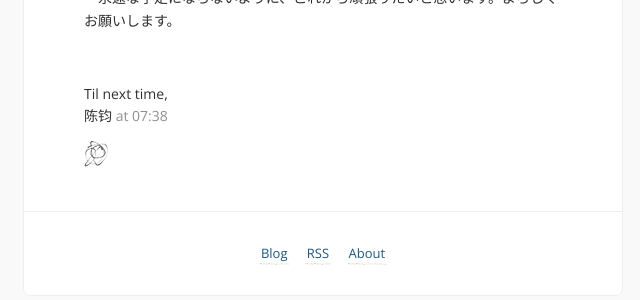
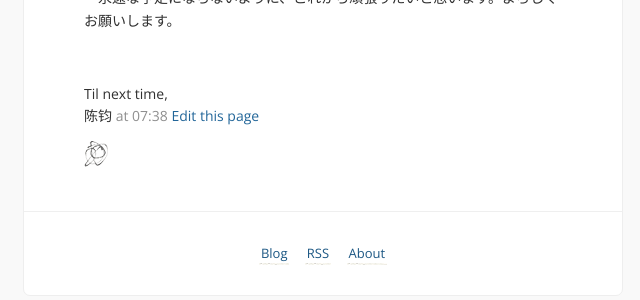
Before and after one commit to garycruise/garycruise.github.com, a Jekyll site: the page built from _posts/2016-11-06-hello-world.md, in a window 1280 px wide. Shown: the part 625-925 px from the top of the page, without its empty margins (317-957 px from the left). Built offline with Jekyll 4.4.1, drawn with Linux system fonts in a browser that asks for light colours; comment, search, counter and statistics services are not loaded.

Commit message:
Change signoff page

```diff
--- a/_includes/signoff.html
+++ b/_includes/signoff.html
@@ -3,6 +3,7 @@
   Til next time,<br/>
   {{ site.signoff }}
   <span class="muted">{{ page.date | date: "at %H:%M" }}</span>
+  <a href="{{site.repository_url}}/blob/master/{{page.path}}">Edit this page</a>
 </p>
 <p>
   <img src="/images/scribble3.png" alt="scribble" />
```
